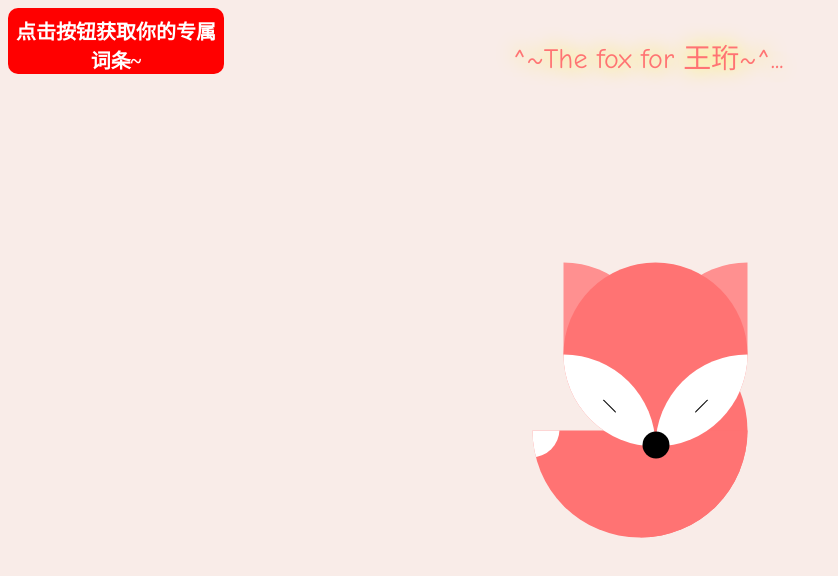
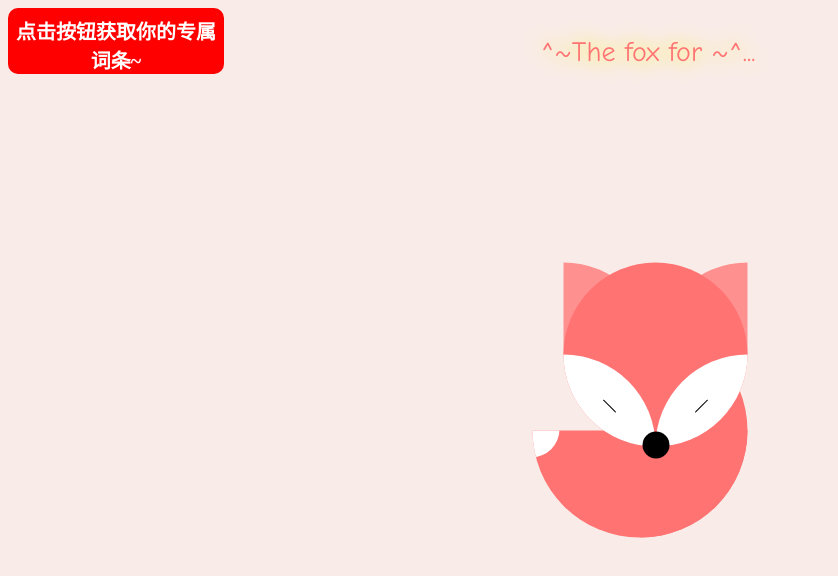
Before and after one commit to CaiSenYu-N/fox, a plain HTML site: page index.html in a window 1280 px wide. Shown: the whole page, without its empty margins (0-838 px from the left). Drawn offline with Linux system fonts and the light colour scheme.

Commit message:
Update index.html

```diff
--- a/index.html
+++ b/index.html
@@ -8,7 +8,7 @@
   </head>
   <body>
     <p style="width:100%;height:450px;display:block;link-height:45px;text-align:center;">
-    ^~The fox for 王珩~^...
+    ^~The fox for ~^...
     </p>
     <div class="fox">
   <div class="head">
```
